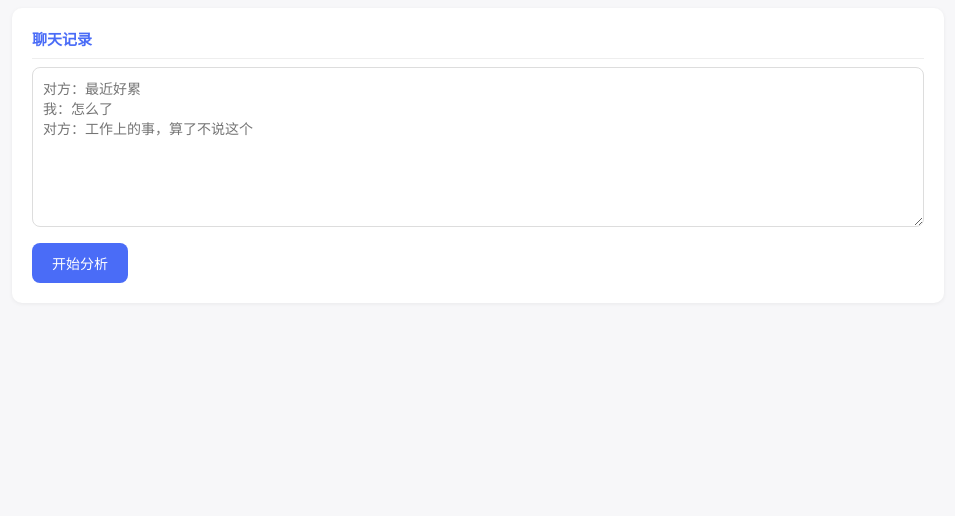
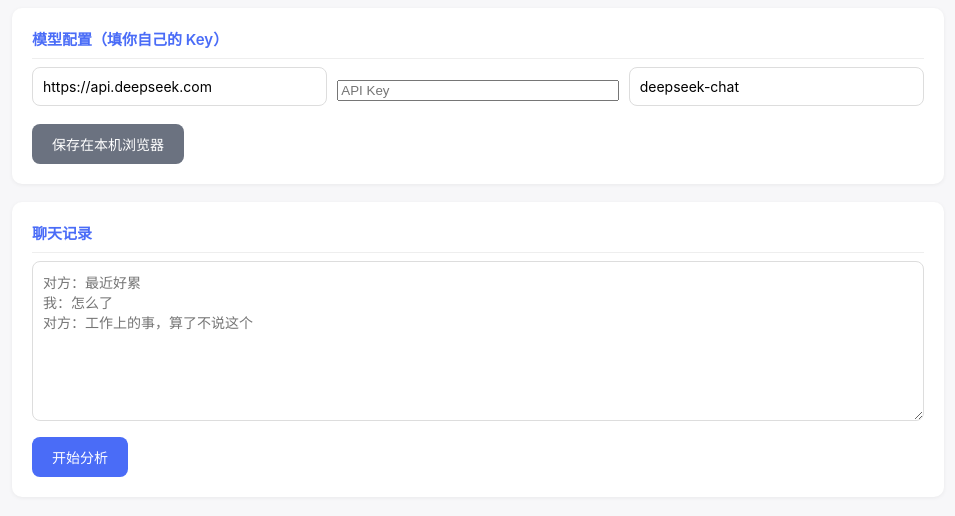
Before and after one commit to Sucimoer/love-strategist, a Flask app: page / in a window 1280 px wide. Shown: the part 66-582 px from the top of the page, without its empty margins (162-1117 px from the left). Run offline with Flask 3, Linux system fonts and the light colour scheme.

Commit message:
Add files via upload

```diff
--- a/app.py
+++ b/app.py
@@ -83,20 +83,27 @@ def api_kb_search_book():
 def api_analyze():
     data = request.get_json(force=True)
     raw = data.get("chat", "").strip()
+    user_key = data.get("api_key", "").strip() # 【新增】获取前端传来的 Key
+
     if not raw:
         return jsonify({"error": "聊天内容为空"}), 400
 
+    # 【新增】如果前端传了 Key，就覆盖当前请求的 CFG
+    local_cfg = CFG.copy()
+    if user_key:
+        local_cfg["llm"] = local_cfg["llm"].copy()
+        local_cfg["llm"]["api_key"] = user_key
+
     try:
         chat = parse_chat(raw)
-        signals = analyze_signals(chat, CFG)
-        persona = build_persona(chat, CFG)
+        signals = analyze_signals(chat, local_cfg) # 换成 local_cfg
+        persona = build_persona(chat, local_cfg)   # 换成 local_cfg
 
-        # 从书库检索相关段落
         chat_text = "\n".join(f"[{m.speaker}] {m.text}" for m in chat)
+        from core.rag import retrieve_relevant_chunks
         kb_context = retrieve_relevant_chunks(chat_text)
 
-        # 传入额外知识
-        advice = analyze_and_suggest(chat, signals, persona, CFG, extra_context=kb_context)
+        advice = analyze_and_suggest(chat, signals, persona, local_cfg, extra_context=kb_context) # 换成 local_cfg
 
         fb = FeedbackStore()
         record = fb.record(advice, user_reply=None, target_reply=None)
@@ -109,7 +116,6 @@ def api_analyze():
         })
     except Exception as e:
         return jsonify({"error": f"{type(e).__name__}: {e}"}), 500
-
 # (其余的 api/simulate 和 api/feedback 接口保持原样，不用改)
 
 if __name__ == "__main__":
--- a/templates/index.html
+++ b/templates/index.html
@@ -39,6 +39,18 @@
   <h1>恋爱军师</h1>
   <div>
     <button onclick="openKB()">📚 知识库管理</button>
+  </div>
+</div>
+<!-- 配置输入框 -->
+<div class="card">
+  <div class="section-title">模型配置（填你自己的 Key）</div>
+  <div class="row">
+    <input type="text" id="baseUrl" placeholder="Base URL" value="https://api.deepseek.com">
+    <input type="password" id="apiKey" placeholder="API Key">
+    <input type="text" id="modelName" placeholder="模型名" value="deepseek-chat">
+  </div>
+  <div class="row" style="margin-top:10px;">
+    <button id="saveCfgBtn" class="secondary">保存在本机浏览器</button>
   </div>
 </div>
 
@@ -86,7 +98,33 @@
 <script>
 const $ = id => document.getElementById(id);
 
-// 知识库逻辑
+// ======== 配置管理 ========
+function getCfg() {
+  return {
+    base_url: $('baseUrl').value.trim(),
+    api_key: $('apiKey').value.trim(),
+    model: $('modelName').value.trim()
+  };
+}
+
+// 初始化时读取本地保存的配置
+(function loadCfg() {
+  const saved = localStorage.getItem('ls_cfg');
+  if (saved) {
+    const c = JSON.parse(saved);
+    if (c.base_url) $('baseUrl').value = c.base_url;
+    if (c.api_key) $('apiKey').value = c.api_key;
+    if (c.model) $('modelName').value = c.model;
+  }
+})();
+
+// 保存配置
+$('saveCfgBtn').onclick = () => {
+  localStorage.setItem('ls_cfg', JSON.stringify(getCfg()));
+  alert('配置已保存在当前浏览器！');
+};
+
+// ======== 知识库逻辑 ========
 async function openKB() {
   $('kbModal').classList.remove('hidden');
   await loadKBList();
@@ -160,10 +198,13 @@ $('kbFile').addEventListener('change', async (e) => {
   if (!$('kbTitle').value) $('kbTitle').value = file.name.replace(/\.(txt|md)$/i, '');
 });
 
-// 分析逻辑
+// ======== 核心分析逻辑 ========
 $('analyzeBtn').onclick = async () => {
-  const chat = $('chatInput').value.trim();
-  if (!chat) { alert('请先粘贴聊天记录'); return; }
+  const cfg = getCfg();
+  if (!cfg.api_key) { alert('请先在上方填入你的 API Key'); return; }
+
+  const chatContent = $('chatInput').value.trim();
+  if (!chatContent) { alert('请先粘贴聊天记录'); return; }
 
   const btn = $('analyzeBtn');
   btn.disabled = true; btn.textContent = '分析中…';
@@ -176,10 +217,14 @@ $('analyzeBtn').onclick = async () => {
     const res = await fetch('/api/analyze', {
       method: 'POST',
       headers: {'Content-Type': 'application/json'},
-      body: JSON.stringify({ chat })
+      body: JSON.stringify({
+        chat: chatContent,
+        api_key: cfg.api_key // 把浏览器里的 Key 传给后端
+      })
     });
+
     const data = await res.json();
-    if (!res.ok) throw new Error(data.error);
+    if (!res.ok) throw new Error(data.error || '请求失败');
 
     const s = data.signals;
     let lines = [];
@@ -199,10 +244,9 @@ $('analyzeBtn').onclick = async () => {
     $('adviceOut').textContent = data.advice;
   } catch (e) {
     $('signalsOut').textContent = '出错：' + e.message;
+    $('signalsOut').classList.add('error');
   } finally {
     btn.disabled = false; btn.textContent = '开始分析';
   }
 };
 </script>
-</body>
-</html>
```
